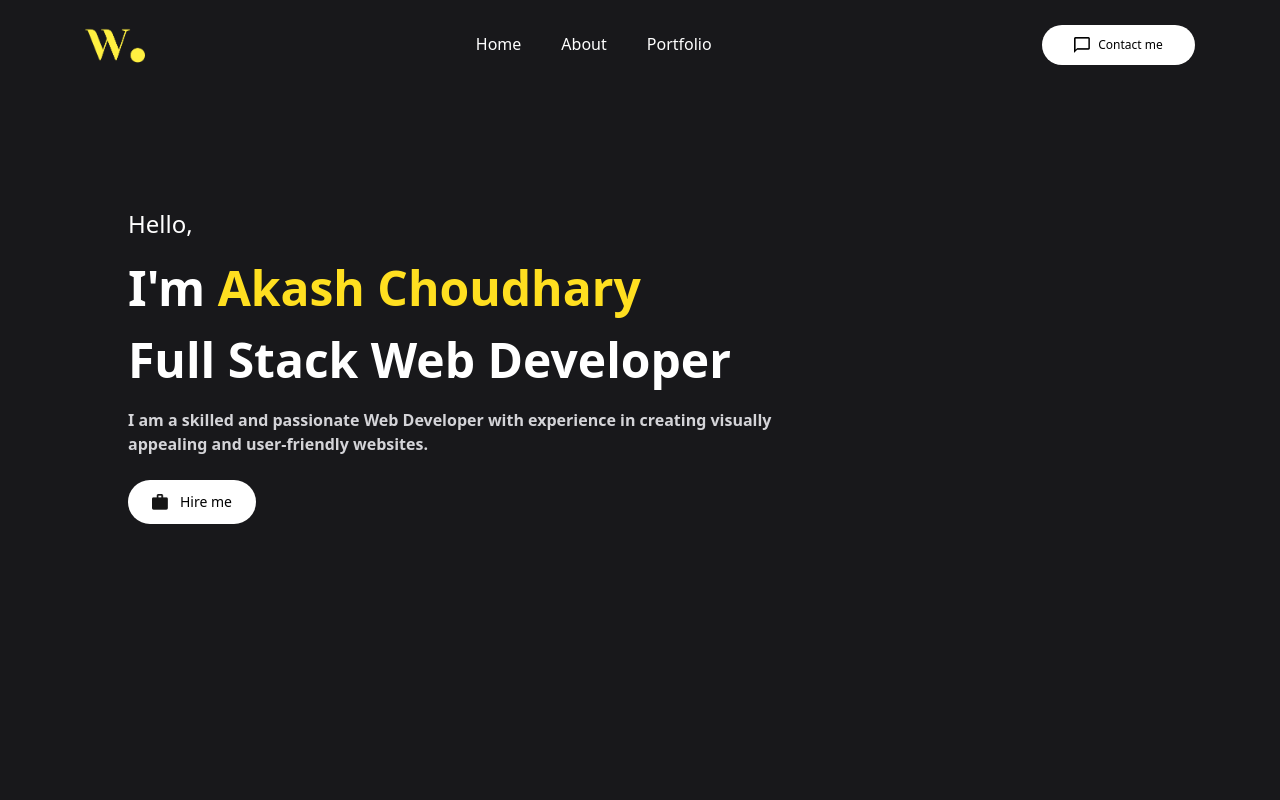
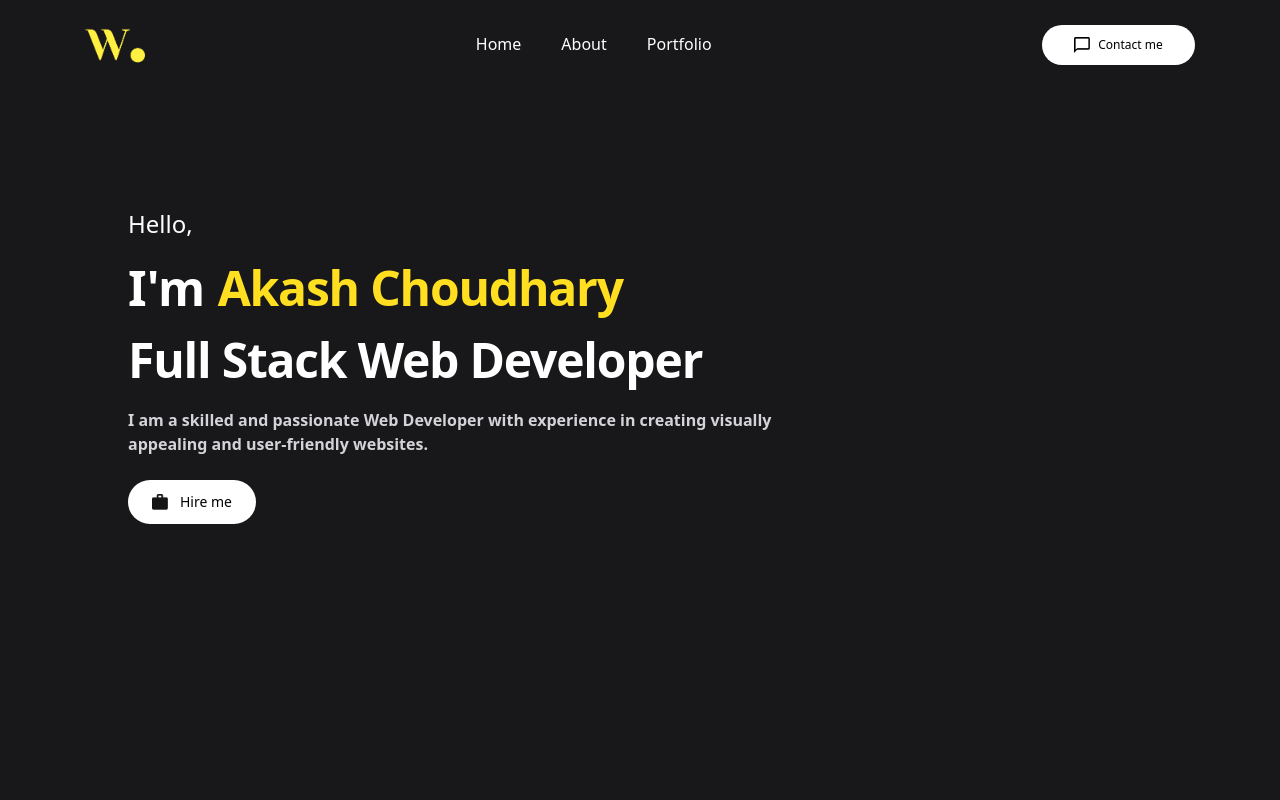
Before and after one commit to akashchoudhary378/PortfolioWebsite2025, a React (Vite) app: page / in a window 1280 px wide. Shown: the top 800 px of the page. Built offline with nearby package versions, Linux system fonts and the light colour scheme.

Commit message:
IntroOptimize

```diff
--- a/src/Components/Intro.jsx
+++ b/src/Components/Intro.jsx
@@ -14,9 +14,9 @@ const Intro = () => {
         <div className="max-w-screen-lg w-full flex flex-col gap-6 lg:gap-6 items-center lg:items-start font-sans">
           <h1 className="text-xl lg:text-2xl">Hello,</h1>
           <h1 className="text-3xl lg:text-5xl font-bold">
-            I'm <span className="text-yellow-300">Akash Choudhary</span>
+            I'm <span className="text-yellow-300 tracking-tight">Akash Choudhary</span>
           </h1>
-          <h1 className="text-3xl lg:text-5xl font-bold">
+          <h1 className="text-3xl lg:text-5xl font-bold tracking-tight">
             Full Stack Web Developer
           </h1>
           <p className="text-md text-center lg:text-start lg:text-md lg:w-2/3 font-semibold text-zinc-300">
```
